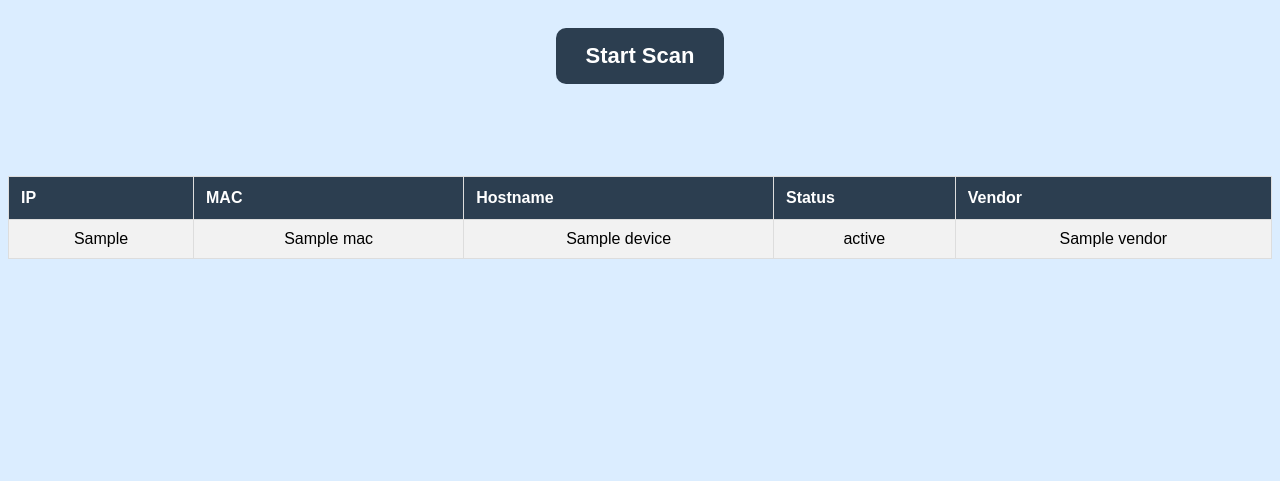
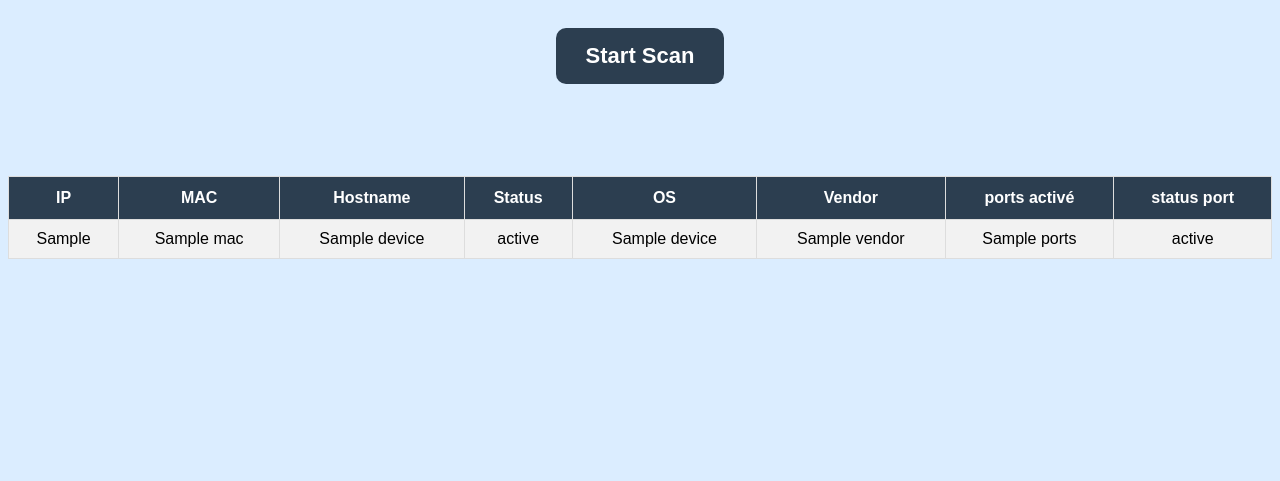
Before and after one commit to Nouh-dev/Network-monitor, a Flask app: template templates/index.html in a window 1280 px wide. Shown: the part 335-816 px from the top of the page. Run offline with Flask 3, Linux system fonts and the light colour scheme; the template is opened without the code that fills it: most values are stand-ins (such as "Sample title", 1, 10 or a date in 2020); parts of the project's set-up code (start-up, migrations or seed data) failed here and were passed over.

Commit message:
scan network

```diff
--- a/main.py
+++ b/app.py
@@ -4,6 +4,9 @@ import sqlite3
 from database import save_device
 from flask import Flask , render_template, request,redirect ,url_for
 from scapy.all import conf
+from scan_ports import scan_port
+import nmap
+
 
 app = Flask(__name__)
 
@@ -12,7 +15,7 @@ app = Flask(__name__)
 #print(my_ip)
 
 def get_ip():
-    s = socket.socket(socket.AF_INET,socket.SOCK_DGRAM)
+    s = socket.socket(socket.AF_INET,socket.SOCK_DGRAM) # créer une IPv4 et UDP
 
     try:
         s.connect(("10.255.255.255",1))
@@ -63,21 +66,57 @@ def scanner(network):
 
         ip = received.psrc
         mac = received.hwsrc
-
+        os_name = detecter_os(ip)
         hostname = get_hostname(ip)
         vendor = conf.manufdb._resolve_MAC(mac)
+
+        open_ports = scan_port(ip)
+        status_port = "OPEN" if open_ports else "CLOSED"
+        ports = " | ".join(open_ports)
+        print(vendor,ports,status_port,"\n",os_name)
+        print("__________________________________________________________________________________")
 
         devices.append({
             "ip": ip,
             "mac": mac,
             "hostname": hostname,
             "status": "Online",
-            "vendor": vendor
+            "os_name": os_name,
+            "vendor": vendor,
+            "ports": "<br>".join(open_ports),
+            "status_port":status_port
         })
-        status= "Online"
-        save_device(ip, mac, hostname, "Online", vendor)
+        ports_str = ", ".join(open_ports)
+        save_device(ip, mac, hostname, "Online",os_name,vendor,ports_str,status_port)
 
     return devices
+
+#detercer os_name
+
+def detecter_os(target):
+    scanner = nmap.PortScanner(
+        nmap_search_path=(
+            r"C:\Program Files (x86)\Nmap\nmap.exe",
+        )
+    )
+
+    scanner.scan(target, arguments="-O --host-timeout 10s ")
+
+    for host in scanner.all_hosts():
+
+        os_matches = scanner[host].get("osmatch", [])
+
+        if len(os_matches) > 0:
+
+            best_os = os_matches[0]
+
+            return best_os["name"]
+
+    return "Unknown"
+
+
+
+
 
 #scanner(ip)
 
--- a/requirement.txt
+++ b/requirement.txt
@@ -6,3 +6,7 @@ apscheduler
 getmac
 openpyxl
 reportlab
+nmap
+
+# install nmap app
+# install ncap app
--- /dev/null
+++ b/scan_ports.py
@@ -0,0 +1,30 @@
+import socket
+
+ports_to_scan = [
+    22,    # SSH
+    53,    # DNS
+    80,    # HTTP
+    161,   # SNMP
+    443,   # HTTPS
+    445,   # SMB
+    554,   # RTSP
+    3389   # RDP
+]
+
+def scan_port(ip):
+    open_ports = []
+
+    for port in ports_to_scan:
+
+        s=socket.socket(socket.AF_INET ,socket.SOCK_STREAM)
+        s.settimeout(0.5)
+
+        if s.connect_ex((ip,port)) == 0:
+            try:
+                service = socket.getservbyport(port)
+            except:
+                service = "Unkhown"
+            open_ports.append(f"{port} {service} ")
+        s.close()
+
+    return open_ports
--- a/static/css/style.css
+++ b/static/css/style.css
@@ -46,7 +46,7 @@ th{
     background-color: #2c3e50;
     color: white;
     padding: 12px;
-    text-align: left;
+    text-align: center;
 }
 
 td{
--- a/templates/index.html
+++ b/templates/index.html
@@ -8,7 +8,10 @@
         <th>MAC</th>
         <th>Hostname</th>
         <th>Status</th>
+        <th>OS</th>
         <th>Vendor</th>
+        <th>ports activé</th>
+        <th>status port</th>
     </tr>
 
     {% for d in devices %}
@@ -17,7 +20,10 @@
         <td>{{ d.mac }}</td>
         <td>{{ d.hostname }}</td>
         <td>{{ d.status }}</td>
+        <td>{{ d.os_name }}</td>
         <td>{{ d.vendor }}</td>
+        <td>{{ d.ports|safe }}</td>
+        <td>{{ d.status_port }} </td>
     </tr>
 
     {% endfor %}
```
Also changed, not shown: database.py (+9 -6 lines), 1 other file.
